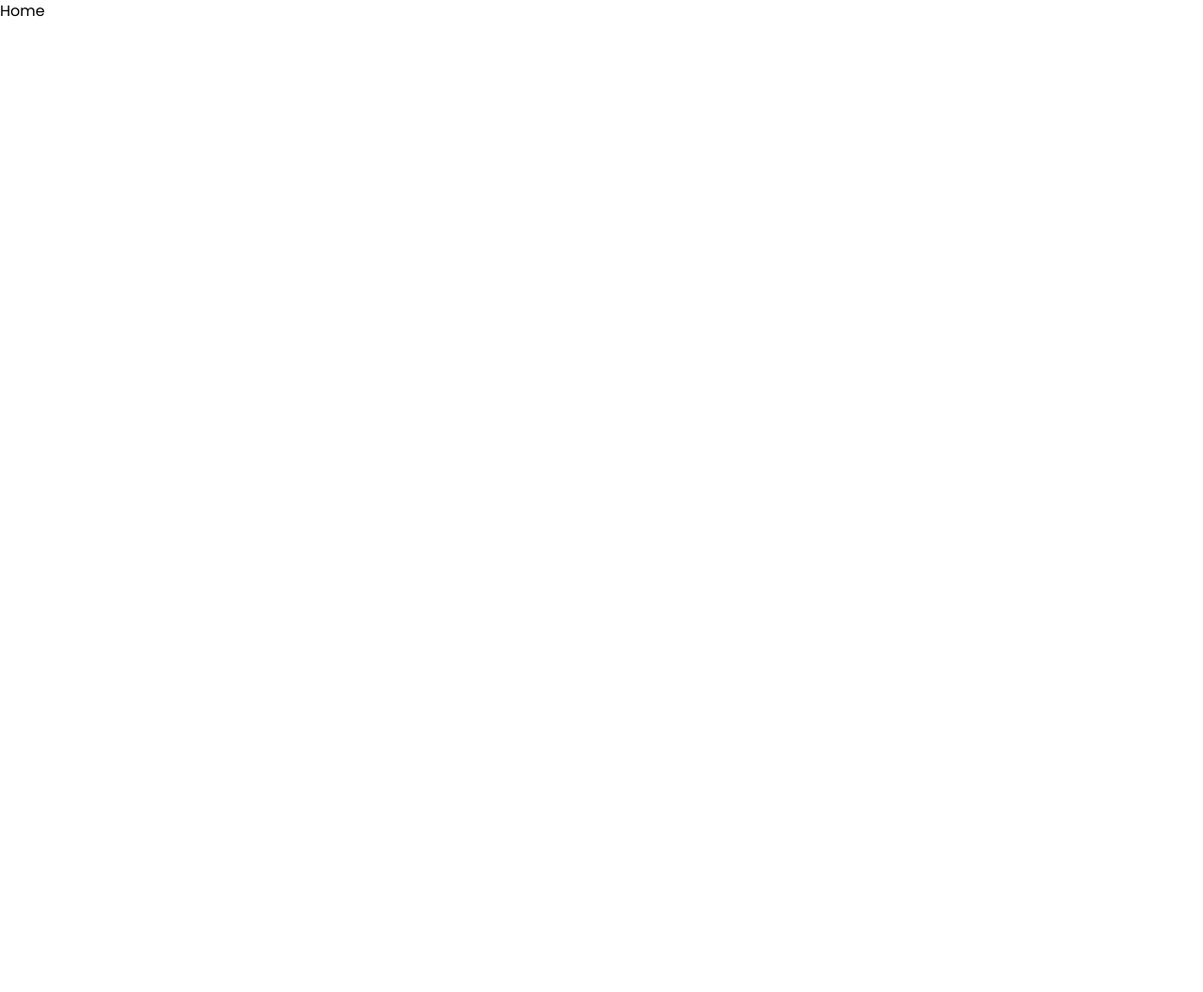
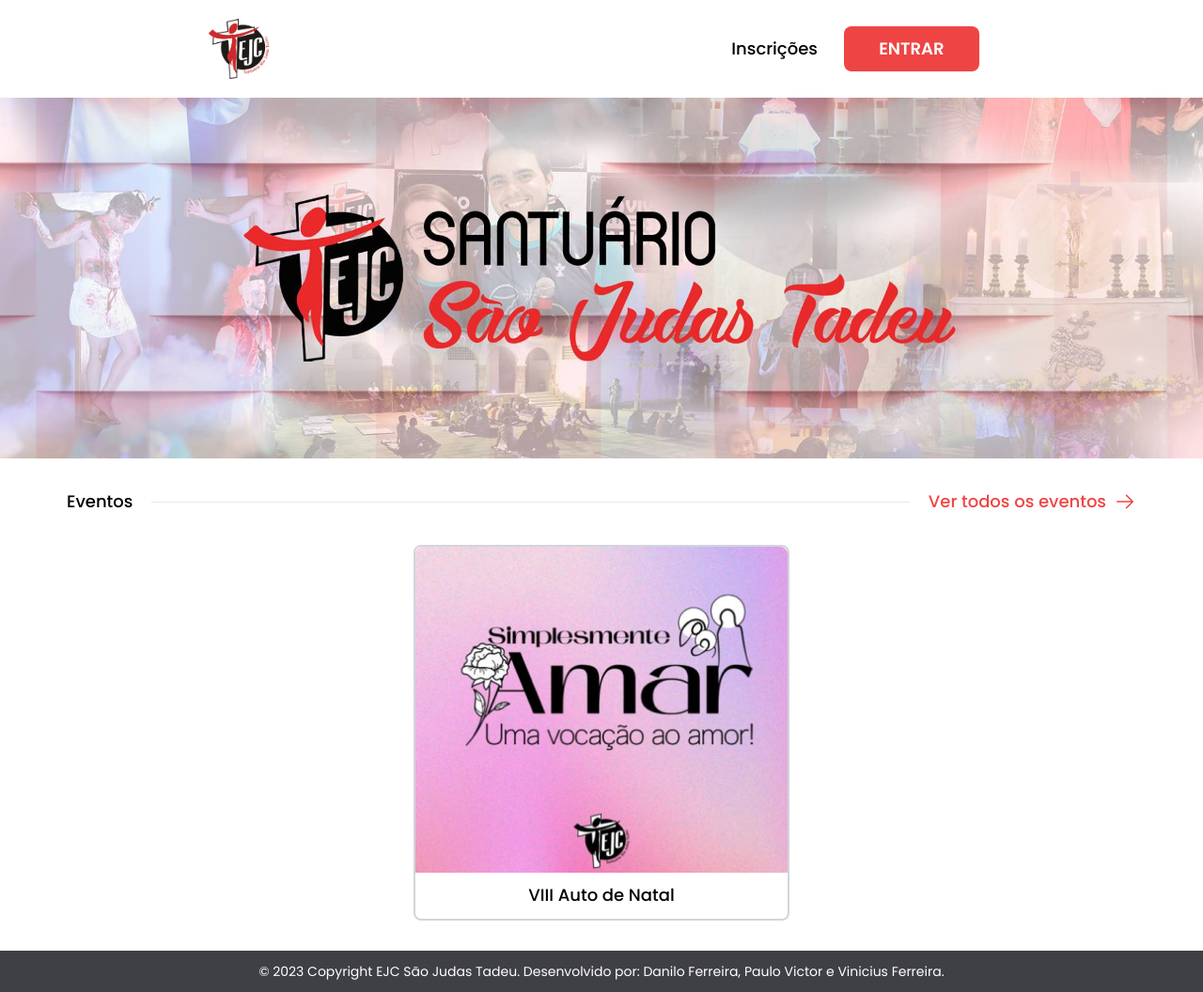
Before and after one commit to danilo-fq/inscricoes-ejc-frontend, a React (Vite) app: page / in a window 1280 px wide. Shown: the whole page at 94% size. Before the commit the page ends 800 px from the top, so only its background shows below. Built offline with nearby package versions, Linux system fonts and the light colour scheme.

Commit message:
feat: create home page

```diff
--- a/src/pages/home/index.tsx
+++ b/src/pages/home/index.tsx
@@ -1,5 +1,28 @@
+import EventCard from '../../components/EventCard';
+import Footer from '../../components/Footer';
+import Header from '../../components/Header';
+import ShowAllArrow from '../../components/ShowAllArrow';
+
 export default function Home() {
   return (
-    <h1>Home</h1>
+    <>
+      <Header />
+      <main>
+        <section>
+          <img className="h-96 w-full object-cover" src="/Banner-EJC-.jpg" alt="" />
+        </section>
+        <section className="my-8">
+          <ShowAllArrow
+            name="Eventos"
+            link="/eventos"
+            textLink="Ver todos os eventos"
+          />
+          <div className="m-8 flex basis-1/3 justify-center items-center">
+            <EventCard />
+          </div>
+        </section>
+      </main>
+      <Footer />
+    </>
   );
 }
```
